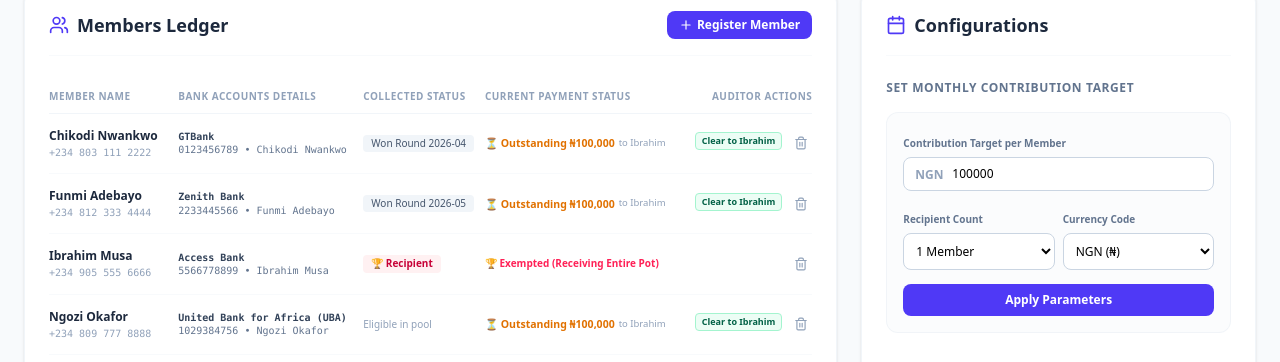
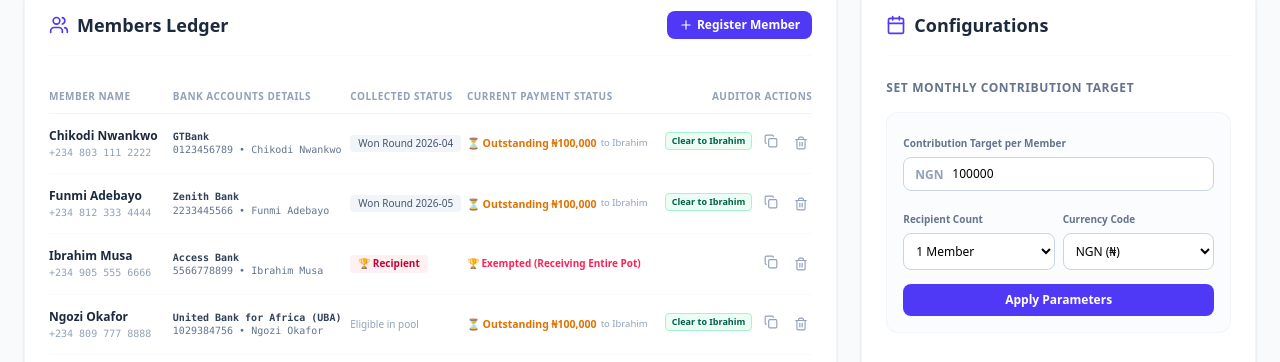
Before and after one commit to Crystalheart20/Crystalpay, a React (Vite) app: page / in a window 1280 px wide. Shown: the part 438-800 px from the top of the page. Built offline with nearby package versions, Linux system fonts and the light colour scheme; no server answers; the database is empty.

Commit message:
feat(storage): implement Firebase Firestore persistence
Integrate Firebase Firestore to synchronize members and contribution months, add direct portal link generation for members, and configure database access rules.

```diff
--- /dev/null
+++ b/firebase-blueprint.json
@@ -0,0 +1,46 @@
+{
+  "entities": {
+    "members": {
+      "title": "Member",
+      "description": "A member registered in the Ajo contribution system.",
+      "type": "object",
+      "properties": {
+        "id": { "type": "string" },
+        "name": { "type": "string" },
+        "phone": { "type": "string" },
+        "bankName": { "type": "string" },
+        "accountNo": { "type": "string" },
+        "accountName": { "type": "string" },
+        "collectedMonths": { "type": "array" },
+        "isActive": { "type": "boolean" }
+      },
+      "required": ["id", "name", "bankName", "accountNo"]
+    },
+    "months": {
+      "title": "ContributionMonth",
+      "description": "A monthly contribution cycle containing targets, recipients, and payments.",
+      "type": "object",
+      "properties": {
+        "id": { "type": "string" },
+        "name": { "type": "string" },
+        "targetAmountPerMember": { "type": "number" },
+        "recipientsCount": { "type": "number" },
+        "recipients": { "type": "array" },
+        "status": { "type": "string" },
+        "payments": { "type": "array" },
+        "payoutConfirmedByRecipients": { "type": "array" }
+      },
+      "required": ["id", "name", "targetAmountPerMember", "recipientsCount", "recipients", "status", "payments"]
+    }
+  },
+  "firestore": {
+    "/members/{memberId}": {
+      "schema": "members",
+      "description": "Collection of all system Ajo members"
+    },
+    "/months/{monthId}": {
+      "schema": "months",
+      "description": "Collection of contribution months"
+    }
+  }
+}
--- a/src/App.tsx
+++ b/src/App.tsx
@@ -6,6 +6,8 @@ import ReceiptVerifier from "./components/ReceiptVerifier";
 import WhatsAppSimulator from "./components/WhatsAppSimulator";
 import MemberPortal from "./components/MemberPortal";
 import { Users, Coins, Percent, Award, ShieldCheck, MessageSquare, PlusCircle, CreditCard, Sparkles, LayoutDashboard, Calendar, User, Share2 } from "lucide-react";
+import { collection, doc, setDoc, onSnapshot, deleteDoc } from "firebase/firestore";
+import { db } from "./firebase";
 
 // Seed default members for the Rotating Savings (Ajo) system to pre-exist
 const INITIAL_MEMBERS: Member[] = [
@@ -76,6 +78,41 @@ export default function App() {
   });
   const [lastDrawNotice, setLastDrawNotice] = useState<string>("");
 
+  // Sycnrhonize with central Firestore cloud database
+  useEffect(() => {
+    const unsubscribe = onSnapshot(collection(db, "members"), (snapshot) => {
+      const list: Member[] = [];
+      snapshot.forEach((doc) => {
+        list.push(doc.data() as Member);
+      });
+      if (list.length > 0) {
+        setMembers(list);
+      } else {
+        INITIAL_MEMBERS.forEach(m => {
+          setDoc(doc(db, "members", m.id), m);
+        });
+      }
+    });
+    return () => unsubscribe();
+  }, []);
+
+  useEffect(() => {
+    const unsubscribe = onSnapshot(collection(db, "months"), (snapshot) => {
+      const list: ContributionMonth[] = [];
+      snapshot.forEach((doc) => {
+        list.push(doc.data() as ContributionMonth);
+      });
+      if (list.length > 0) {
+        setMonths(list.sort((a, b) => a.id.localeCompare(b.id)));
+      } else {
+        INITIAL_MONTHS.forEach(m => {
+          setDoc(doc(db, "months", m.id), m);
+        });
+      }
+    });
+    return () => unsubscribe();
+  }, []);
+
   useEffect(() => {
     localStorage.setItem("ajo_members", JSON.stringify(members));
   }, [members]);
@@ -95,31 +132,69 @@ export default function App() {
   });
 
   // Action: Add/Register a New Member
-  const handleAddMember = (newMem: Omit<Member, "id" | "collectedMonths" | "isActive">) => {
+  const handleAddMember = async (newMem: Omit<Member, "id" | "collectedMonths" | "isActive">) => {
+    const freshId = "mem-" + Date.now();
     const fresh: Member = {
       ...newMem,
-      id: "mem-" + Date.now(),
+      id: freshId,
       collectedMonths: [],
       isActive: true
     };
+    try {
+      await setDoc(doc(db, "members", freshId), fresh);
+    } catch (e) {
+      console.error(e);
       setMembers(prev => [...prev, fresh]);
+    }
   };
 
   // Action: Remove/Delete member
-  const handleRemoveMember = (id: string) => {
+  const handleRemoveMember = async (id: string) => {
+    try {
+      await deleteDoc(doc(db, "members", id));
+      const updatedMonths = months.map(m => ({
+        ...m,
+        recipients: m.recipients.filter(rId => rId !== id),
+        payments: m.payments.filter(p => p.memberId !== id && p.recipientId !== id)
+      }));
+      for (const m of updatedMonths) {
+        await setDoc(doc(db, "months", m.id), m);
+      }
+    } catch (e) {
+      console.error(e);
       setMembers(prev => prev.filter(m => m.id !== id));
-    // Clean up payment logs and recipient slots for deleted members to keep database pristine
       setMonths(prev => prev.map(m => ({
         ...m,
         recipients: m.recipients.filter(rId => rId !== id),
         payments: m.payments.filter(p => p.memberId !== id && p.recipientId !== id)
       })));
+    }
   };
 
   // Action: Reset entire application to pristine start
-  const handleResetToPristine = () => {
+  const handleResetToPristine = async () => {
     localStorage.removeItem("ajo_members");
     localStorage.removeItem("ajo_months");
+    try {
+      for (const m of members) {
+        await deleteDoc(doc(db, "members", m.id));
+      }
+      for (const mon of months) {
+        await deleteDoc(doc(db, "months", mon.id));
+      }
+      const defaultMonth: ContributionMonth = {
+        id: "2026-06",
+        name: "June 2026",
+        targetAmountPerMember: 100000,
+        recipientsCount: 1,
+        recipients: [],
+        status: "ACTIVE" as const,
+        payments: []
+      };
+      await setDoc(doc(db, "months", "2026-06"), defaultMonth);
+    } catch (e) {
+      console.error(e);
+    }
     setMembers([]);
     setMonths([
       {
@@ -136,8 +211,8 @@ export default function App() {
   };
 
   // Action: Set/configure current round variables
-  const handleConfigureMonth = (amount: number, spots: 1 | 2, currencyCode: string) => {
-    setMonths(prev => prev.map(m => {
+  const handleConfigureMonth = async (amount: number, spots: 1 | 2, currencyCode: string) => {
+    const updated = months.map(m => {
       if (m.id === currentMonthId) {
         return {
           ...m,
@@ -146,17 +221,24 @@ export default function App() {
         };
       }
       return m;
-    }));
+    });
+    const currentM = updated.find(m => m.id === currentMonthId);
+    if (currentM) {
+      try {
+        await setDoc(doc(db, "months", currentMonthId), currentM);
+      } catch (e) {
+        console.error(e);
+      }
+    }
   };
 
   // Action: Record payment verified (manually or through Gemini OCR)
-  const handleRecordPayment = (memberId: string, amount: number, ref: string, senderName?: string, recipientId?: string) => {
-    setMonths(prev => prev.map(m => {
-      if (m.id === currentMonthId) {
-        // Prevent duplicate payment entry log for this recipient
-        const targetRecipient = recipientId || m.recipients[0];
-        const exists = m.payments.some(p => p.memberId === memberId && p.recipientId === targetRecipient);
-        if (exists) return m;
+  const handleRecordPayment = async (memberId: string, amount: number, ref: string, senderName?: string, recipientId?: string) => {
+    const targetMonth = months.find(m => m.id === currentMonthId);
+    if (!targetMonth) return;
+    const targetRecipient = recipientId || targetMonth.recipients[0];
+    const exists = targetMonth.payments.some(p => p.memberId === memberId && p.recipientId === targetRecipient);
+    if (exists) return;
 
     const newPayment: PaymentLog = {
       memberId,
@@ -168,40 +250,50 @@ export default function App() {
       recipientId: targetRecipient
     };
 
-        return {
-          ...m,
-          payments: [...m.payments, newPayment]
+    const updatedMonth: ContributionMonth = {
+      ...targetMonth,
+      payments: [...targetMonth.payments, newPayment]
     };
+
+    try {
+      await setDoc(doc(db, "months", currentMonthId), updatedMonth);
+    } catch (e) {
+      console.error(e);
     }
-      return m;
-    }));
   };
 
   // Action: Approve Ballot Wheel Selection
-  const handleApproveBallotSelection = (selectedWinners: Member[]) => {
+  const handleApproveBallotSelection = async (selectedWinners: Member[]) => {
     const winnerIds = selectedWinners.map(w => w.id);
 
     // Update active month recipients list
-    setMonths(prev => prev.map(mon => {
-      if (mon.id === currentMonthId) {
-        return {
-          ...mon,
+    const targetMonth = months.find(m => m.id === currentMonthId);
+    if (targetMonth) {
+      const updatedMonth: ContributionMonth = {
+        ...targetMonth,
         recipients: winnerIds
       };
+      try {
+        await setDoc(doc(db, "months", currentMonthId), updatedMonth);
+      } catch (e) {
+        console.error(e);
       }
-      return mon;
-    }));
+    }
 
-    // Mark winner histories
-    setMembers(prev => prev.map(m => {
+    // Mark winner histories in members
+    for (const m of members) {
       if (winnerIds.includes(m.id)) {
-        return {
+        const updatedMem: Member = {
           ...m,
           collectedMonths: [...m.collectedMonths, currentMonthId]
         };
+        try {
+          await setDoc(doc(db, "members", m.id), updatedMem);
+        } catch (e) {
+          console.error(e);
         }
-      return m;
-    }));
+      }
+    }
 
     // Trigger notification packet mock in chat
     const winnersStr = selectedWinners.map(w => `*${w.name}*`).join(" and ");
@@ -220,20 +312,23 @@ export default function App() {
   };
 
   // Action: Toggle / Manual overriding confirmation
-  const handleManualPayment = (memberId: string, approved: boolean, recipientId?: string) => {
-    setMonths(prev => prev.map(m => {
-      if (m.id === currentMonthId) {
+  const handleManualPayment = async (memberId: string, approved: boolean, recipientId?: string) => {
+    const targetMonth = months.find(m => m.id === currentMonthId);
+    if (!targetMonth) return;
+
+    let updatedMonth: ContributionMonth;
+
     if (approved) {
       // If recipientId is specified, only pay them, otherwise pay all winners this member owes
-          const recipientsToPay = recipientId ? [recipientId] : m.recipients.filter(rId => rId !== memberId);
+      const recipientsToPay = recipientId ? [recipientId] : targetMonth.recipients.filter(rId => rId !== memberId);
 
-          let newPayments = [...m.payments];
+      let newPayments = [...targetMonth.payments];
       recipientsToPay.forEach(targetRecId => {
         const exists = newPayments.some(p => p.memberId === memberId && p.recipientId === targetRecId);
         if (!exists) {
           newPayments.push({
             memberId,
-                amount: m.targetAmountPerMember,
+            amount: targetMonth.targetAmountPerMember,
             date: new Date().toISOString().split('T')[0],
             transactionRef: "OVERRIDE-" + Math.floor(Math.random() * 100000),
             senderAccountName: "System Approved",
@@ -243,50 +338,61 @@ export default function App() {
         }
       });
 
-          return {
-            ...m,
+      updatedMonth = {
+        ...targetMonth,
         payments: newPayments
       };
     } else {
-          // Clear payment manual override
-          return {
-            ...m,
+      updatedMonth = {
+        ...targetMonth,
         payments: recipientId
-              ? m.payments.filter(p => !(p.memberId === memberId && p.recipientId === recipientId))
-              : m.payments.filter(p => p.memberId !== memberId)
+          ? targetMonth.payments.filter(p => !(p.memberId === memberId && p.recipientId === recipientId))
+          : targetMonth.payments.filter(p => p.memberId !== memberId)
       };
     }
+
+    try {
+      await setDoc(doc(db, "months", currentMonthId), updatedMonth);
+    } catch (e) {
+      console.error(e);
     }
-      return m;
-    }));
   };
 
   // Action: Confirm pot payout receipt by winning member
-  const handleConfirmPayoutReceipt = (memberId: string, monthId: string) => {
-    setMonths(prev => prev.map(m => {
-      if (m.id === monthId) {
-        const confirmed = m.payoutConfirmedByRecipients || [];
-        if (confirmed.includes(memberId)) return m;
-        return {
-          ...m,
+  const handleConfirmPayoutReceipt = async (memberId: string, monthId: string) => {
+    const targetMonth = months.find(m => m.id === monthId);
+    if (!targetMonth) return;
+
+    const confirmed = targetMonth.payoutConfirmedByRecipients || [];
+    if (confirmed.includes(memberId)) return;
+
+    const updatedMonth: ContributionMonth = {
+      ...targetMonth,
       payoutConfirmedByRecipients: [...confirmed, memberId]
     };
+
+    try {
+      await setDoc(doc(db, "months", monthId), updatedMonth);
+    } catch (e) {
+      console.error(e);
     }
-      return m;
-    }));
   };
 
   // Action: Complete and close existing month pool
-  const handleCloseRound = () => {
-    setMonths(prev => prev.map(m => {
-      if (m.id === currentMonthId) {
-        return {
-          ...m,
+  const handleCloseRound = async () => {
+    const targetMonth = months.find(m => m.id === currentMonthId);
+    if (!targetMonth) return;
+
+    const updatedCurrentMonth: ContributionMonth = {
+      ...targetMonth,
       status: "COMPLETED" as const
     };
+
+    try {
+      await setDoc(doc(db, "months", currentMonthId), updatedCurrentMonth);
+    } catch (e) {
+      console.error(e);
     }
-      return m;
-    }));
 
     // Setup newly initialized following month automatically!
     const nextMonthId = "2026-07";
@@ -298,13 +404,17 @@ export default function App() {
       const nextMonthObj: ContributionMonth = {
         id: nextMonthId,
         name: nextMonthName,
-        targetAmountPerMember: currentMonth.targetAmountPerMember,
-        recipientsCount: currentMonth.recipientsCount,
+        targetAmountPerMember: targetMonth.targetAmountPerMember,
+        recipientsCount: targetMonth.recipientsCount,
         recipients: [],
         status: "ACTIVE" as const,
         payments: []
       };
-      setMonths(prev => [...prev, nextMonthObj]);
+      try {
+        await setDoc(doc(db, "months", nextMonthId), nextMonthObj);
+      } catch (e) {
+        console.error(e);
+      }
     }
 
     setCurrentMonthId(nextMonthId);
--- a/src/components/Dashboard.tsx
+++ b/src/components/Dashboard.tsx
@@ -53,6 +53,14 @@ export default function Dashboard({
   const [generatedMessage, setGeneratedMessage] = useState("");
   const [generatingType, setGeneratingType] = useState<string | null>(null);
   const [copied, setCopied] = useState(false);
+  const [copiedMemberId, setCopiedMemberId] = useState<string | null>(null);
+
+  const handleCopyMemberLink = (mId: string) => {
+    const link = window.location.origin + window.location.pathname + `?role=member&memberId=${mId}`;
+    navigator.clipboard.writeText(link);
+    setCopiedMemberId(mId);
+    setTimeout(() => setCopiedMemberId(null), 2000);
+  };
 
   const totalRecipients = currentMonth ? currentMonth.recipients.length : 0;
 
@@ -410,6 +418,17 @@ export default function Dashboard({
                           </div>
                         )}
                         <button
+                          onClick={() => handleCopyMemberLink(m.id)}
+                          className="p-1 text-slate-400 hover:text-indigo-600 transition inline-block align-middle mr-2"
+                          title="Copy direct portal link for this member"
+                        >
+                          {copiedMemberId === m.id ? (
+                            <Check className="h-3.5 w-3.5 text-emerald-600" />
+                          ) : (
+                            <Copy className="h-3.5 w-3.5" />
+                          )}
+                        </button>
+                        <button
                           onClick={() => onRemoveMember(m.id)}
                           className="p-1 text-slate-400 hover:text-rose-600 transition inline-block align-middle"
                         >
--- a/src/components/MemberPortal.tsx
+++ b/src/components/MemberPortal.tsx
@@ -42,6 +42,12 @@ export default function MemberPortal({
 }: MemberPortalProps) {
   // Authentication & Session state
   const [loggedInMemberId, setLoggedInMemberId] = useState<string>(() => {
+    const params = new URLSearchParams(window.location.search);
+    const urlMemberId = params.get("memberId");
+    if (urlMemberId && members.some(m => m.id === urlMemberId)) {
+      localStorage.setItem("ajo_member_session", urlMemberId);
+      return urlMemberId;
+    }
     return localStorage.getItem("ajo_member_session") || "";
   });
   const [isRegisterMode, setIsRegisterMode] = useState(false);
--- /dev/null
+++ b/src/firebase.ts
@@ -0,0 +1,36 @@
+import { initializeApp } from "firebase/app";
+import { getFirestore } from "firebase/firestore";
+import firebaseConfig from "../firebase-applet-config.json";
+
+// Initialize Firebase
+const app = initializeApp(firebaseConfig);
+
+// Initialize Firestore with the specific database id
+export const db = getFirestore(app, firebaseConfig.firestoreDatabaseId);
+
+export enum OperationType {
+  CREATE = "create",
+  UPDATE = "update",
+  DELETE = "delete",
+  LIST = "list",
+  GET = "get",
+  WRITE = "write",
+}
+
+export interface FirestoreErrorInfo {
+  error: string;
+  operationType: OperationType;
+  path: string | null;
+  authInfo: any;
+}
+
+export function handleFirestoreError(error: unknown, operationType: OperationType, path: string | null) {
+  const errInfo: FirestoreErrorInfo = {
+    error: error instanceof Error ? error.message : String(error),
+    authInfo: {},
+    operationType,
+    path
+  };
+  console.error("Firestore Error: ", JSON.stringify(errInfo));
+  throw new Error(JSON.stringify(errInfo));
+}
```
Also changed, not shown: firebase-applet-config.json (added, +10 -0 lines), package.json (+7 -6 lines), 2 other files (tests, documents, lock files or other folders). Lines whose indentation alone changed are shown as unchanged.
